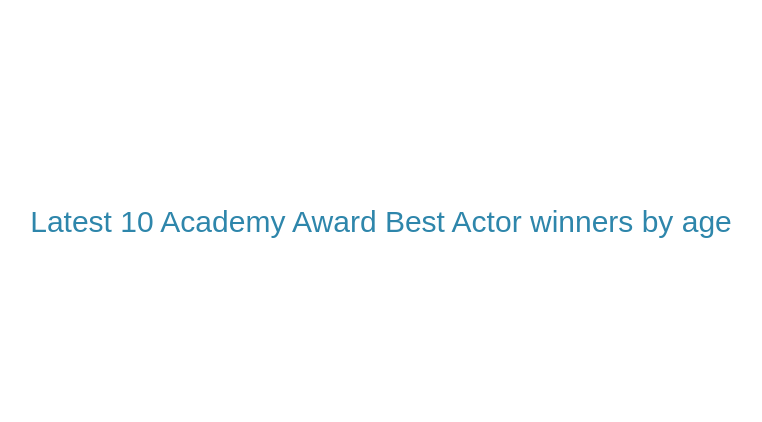
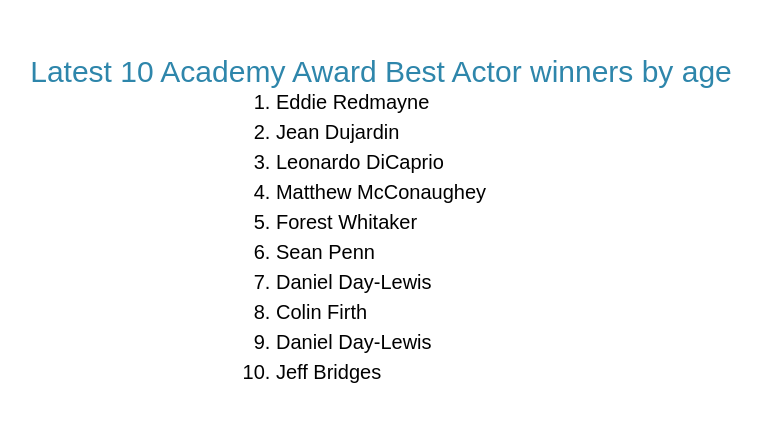
Before and after one commit to kdrbek06/js-exercises, a plain HTML site: page 00-readit-fixit-writeit/03-Write-It/03/index.html in a window 1280 px wide. Shown: the part 178-600 px from the top of the page, without its empty margins (259-1021 px from the left). Drawn offline with Linux system fonts and the light colour scheme.

Commit message:
Some more exercises completed

```diff
--- a/00-readit-fixit-writeit/03-Write-It/01/script.js
+++ b/00-readit-fixit-writeit/03-Write-It/01/script.js
@@ -36,6 +36,6 @@ document.write(`</ul>`); */
 
 document.write(`<ul>`);
 
-movies.forEach(x => document.write(`<li>${x}</li>`))
+movies.forEach(movies => document.write(`<li>${movies}</li>`))
 
 document.write(`</ul>`);
--- a/00-readit-fixit-writeit/03-Write-It/03/index.html
+++ b/00-readit-fixit-writeit/03-Write-It/03/index.html
@@ -9,4 +9,5 @@
 <body>
   <h1>Latest 10 Academy Award Best Actor winners by age</h1>
 </body>
+<script src="script.js"></script>
 </html>
--- /dev/null
+++ b/00-readit-fixit-writeit/03-Write-It/03/script.js
@@ -0,0 +1,75 @@
+const movies = [
+    {
+      actor: "Forest Whitaker",
+      film: "The Last King of Scotland",
+      age: 45
+    }, {
+      actor: "Daniel Day-Lewis",
+      film: "There Will Be Blood",
+      age: 50
+    }, {
+      actor: "Sean Penn",
+      film: "Milk",
+      age: 48
+    }, {
+      actor: "Jeff Bridges",
+      film: "Crazy Heart",
+      age: 60
+    }, {
+      actor: "Colin Firth",
+      film: "The King's Speech",
+      age: 50
+    }, {
+      actor: "Jean Dujardin",
+      film: "The Artist",
+      age: 39
+    }, {
+      actor: "Daniel Day-Lewis",
+      film: "Lincoln",
+      age: 55
+    }, {
+      actor: "Matthew McConaughey",
+      film: "Dallas Buyers Club",
+      age: 44
+    }, {
+      actor: "Eddie Redmayne",
+      film: "The Theory of Everything",
+      age: 33
+    }, {
+      actor: "Leonardo DiCaprio",
+      film: "The Revenant",
+      age: 41
+    }
+  ]
+
+
+
+// FOREACH METHOD
+
+// document.write(`<ul>`);
+// movies.forEach(film => document.write(`<li> ${film.actor} </li>`));
+// document.write(`<ul>`);
+
+
+
+
+// SORT BY NAME
+// movies.sort((a, b) => a.actor.localeCompare(b.actor));
+
+
+// SORT BY AGE
+movies.sort((a, b) => a.age-b.age);
+
+document.write(`<ol>`);
+for(let film of movies){
+    document.write(`<li> ${film.actor} </li>`);
+};
+document.write(`<ol>`);
+
+
+
+let combinedAges = 0;
+for(let i = 0; i < movies.length; i ++){
+    combinedAges = combinedAges + movies[i].age;
+}
+console.log('combined age: '+ combinedAges)
--- a/08-fetch/02-details/script.js
+++ b/08-fetch/02-details/script.js
@@ -56,7 +56,4 @@ document.getElementById('run').addEventListener('click', () =>{
 
 });
 
-    /*
-});
- */
 })();
```
Also changed, not shown: 00-readit-fixit-writeit/03-Write-It/02/script.js (added, +30 -0 lines), 3 other files.
